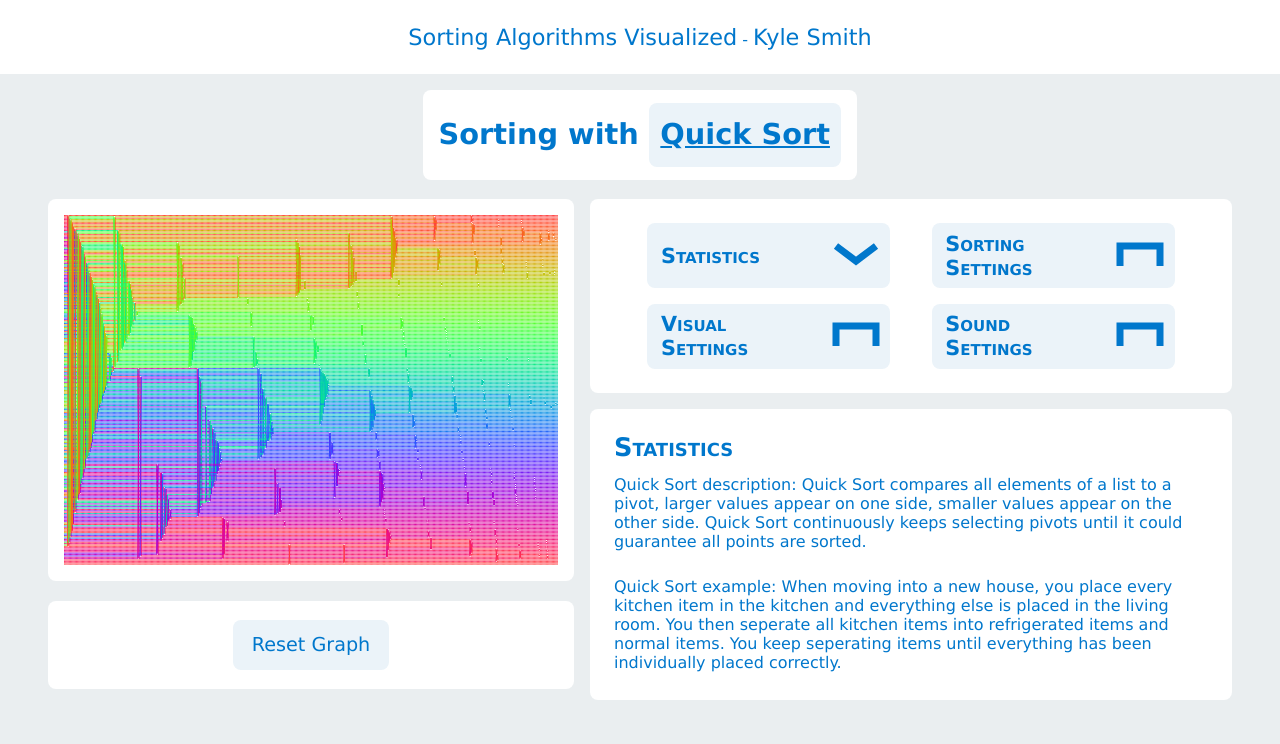
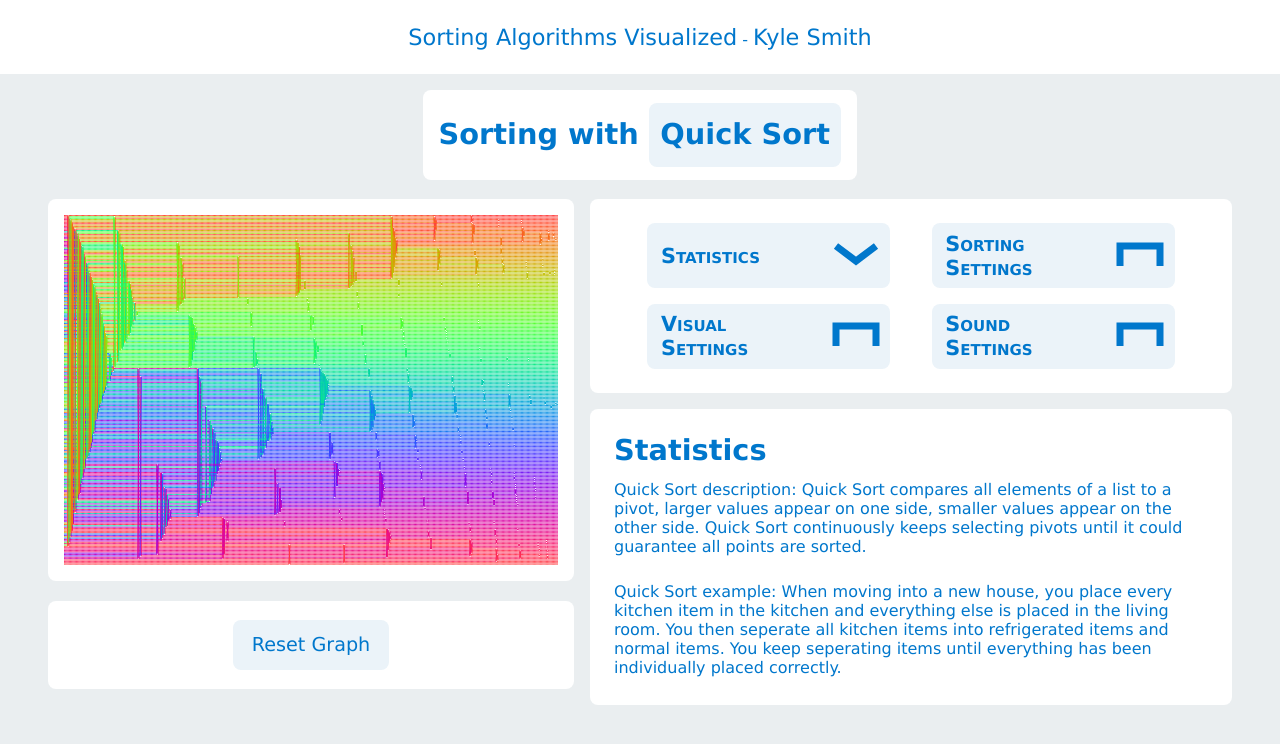
Before and after one commit to KyleSmith0905/Sorting-Algorithm, an Angular app: page / in a window 1280 px wide. Shown: the top 744 px of the page. Built offline with nearby package versions, Linux system fonts and the light colour scheme.

Commit message:
Fix: Small visual improvements

```diff
--- a/src/app/select-algorithm/select-algorithm.component.html
+++ b/src/app/select-algorithm/select-algorithm.component.html
@@ -1,5 +1,7 @@
 <div id='SelectAlgorithmMenu' class='InnerBox Centered'>
-  <a class="Button" routerLink=''>Go Back</a>
+  <a class="Button" routerLink=''>
+    <p>Go Back</p>
+  </a>
 </div>
 <div class='Grid InnerBox'>
   <p class='Button' *ngFor='let SortingAlgorithm of SortingAlgorithms' (click)='SetSort($event)'>
--- a/src/styles.css
+++ b/src/styles.css
@@ -44,12 +44,12 @@ header {
 	text-align: center;
 }
 
-#Title > a, button {
+#Title > a, .Button {
 	text-decoration: underline solid transparent;
 	transition: var(--transition);
 }
 
-#Title > a:hover, button:hover {
+#Title > a:hover, .Button:hover {
 	text-decoration: underline solid var(--colorLight1);
 }
 
@@ -137,8 +137,7 @@ header {
 }
 
 #SelectedSettings h2 {
-	font-size: 1.6em;
-	font-variant: small-caps;
+	font-size: 1.8em;
 	margin: 0.3em 0em 0em 0em;
 }
 
@@ -176,7 +175,8 @@ header {
 }
 
 #SelectAlgorithmMenu {
-	width: 90%;
+	font-size: 1.2em;
+	width: calc(85% - 1em);
 	margin-left: auto;
 	margin-right: auto;
 }
```
